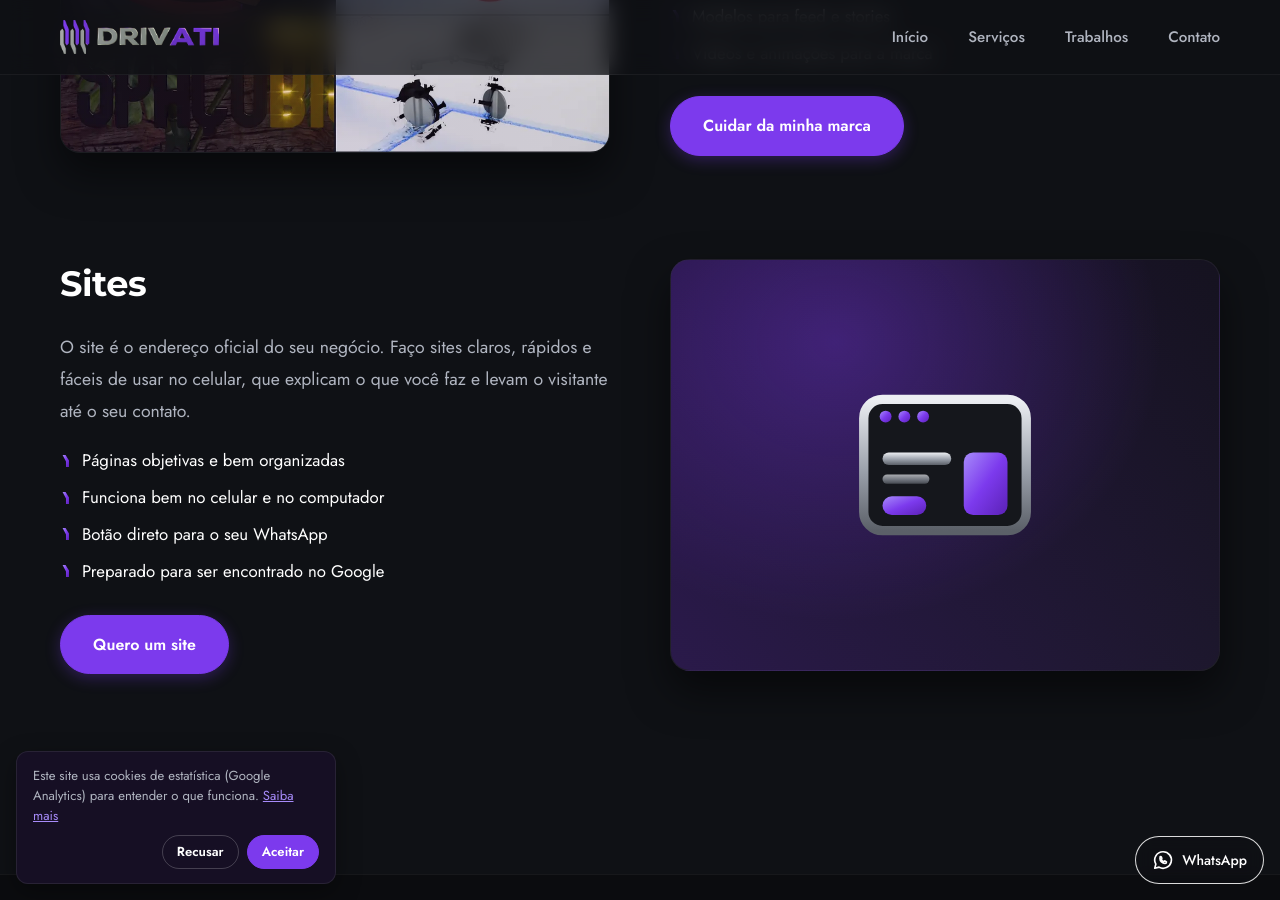
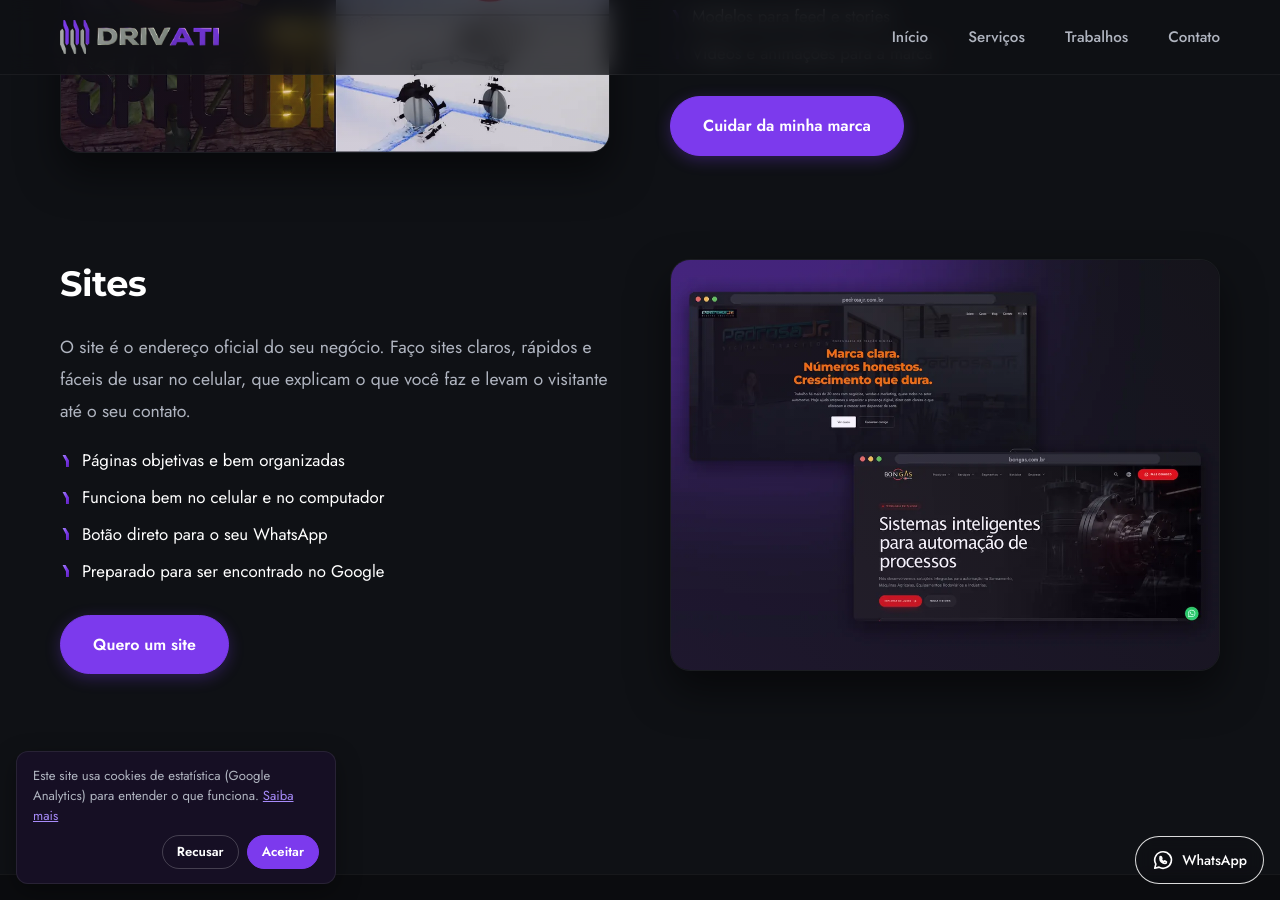
Before and after one commit to pedrosajrdigital/Drivati, a Jekyll site: the page built from servicos.html, in a window 1280 px wide and 900 px high, scrolled down 1346 px. Built offline with Jekyll 4.4.1, drawn with Linux system fonts in a browser that asks for light colours.

Commit message:
Serviços: colagem de sites (Pedrosa Jr e Bongas) no lugar do ícone
Co-Authored-By: Claude Sonnet 5.5 <noreply@anthropic.com>
Claude-Session: https://claude.ai/code/session_01RjAyFE22sfAnTy89Y7pjqg

```diff
--- a/servicos.html
+++ b/servicos.html
@@ -65,8 +65,8 @@ css: servicos
                     </ul>
                     <a href="contato.html" class="btn btn-primary">Quero um site</a>
                 </div>
-                <div class="service-image service-image--art">
-                    <img src="{{ '/assets/img/icons/site.svg' | relative_url }}" alt="Ilustração: sites" width="180" height="180">
+                <div class="service-image service-image--photo">
+                    <img src="{{ '/assets/img/servicos/sites.webp' | relative_url }}" alt="Páginas iniciais dos sites pedrosajr.com.br e bongas.com.br em janelas de navegador" width="1000" height="750" loading="lazy">
                 </div>
             </div>
 
```
Also changed, not shown: assets/img/servicos/sites.webp (added).
